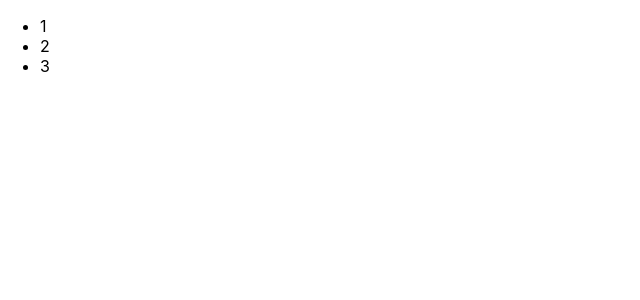
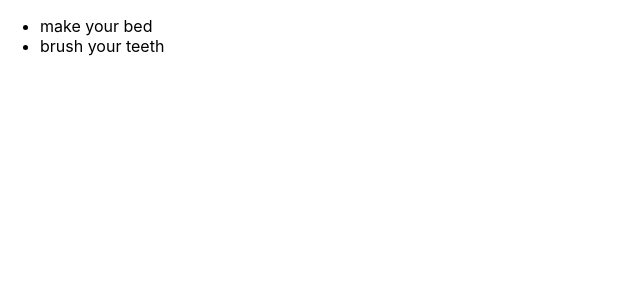
Before and after one commit to javierpb275/react-ts, a React (Create React App) app: page / in a window 1280 px wide. Shown: the top 300 px of the page, without its empty margins (0-640 px from the left). Built offline with nearby package versions, Linux system fonts and the light colour scheme.

Commit message:
created todo model and used it for the todos component

```diff
--- a/src/App.tsx
+++ b/src/App.tsx
@@ -1,9 +1,11 @@
 import Todos from "./components/Todos";
+import Todo from "./models/todo";
 
 function App() {
+  const todos = [new Todo("make your bed"), new Todo("brush your teeth")];
   return (
     <div>
-      <Todos items={["1", "2", "3"]} />
+      <Todos items={todos} />
     </div>
   );
 }
--- a/src/components/Todos.tsx
+++ b/src/components/Todos.tsx
@@ -1,10 +1,11 @@
 import React from "react";
+import Todo from "../models/todo";
 
-const Todos: React.FC<{ items: string[] }> = (props) => {
+const Todos: React.FC<{ items: Todo[] }> = (props) => {
   return (
     <ul>
       {props.items.map((item) => {
-        return <li key={item}>{item}</li>;
+        return <li key={item.id}>{item.text}</li>;
       })}
     </ul>
   );
--- /dev/null
+++ b/src/models/todo.ts
@@ -0,0 +1,11 @@
+class Todo {
+  id: string;
+  text: string;
+
+  constructor(todoText: string) {
+    this.text = todoText;
+    this.id = new Date().toISOString();
+  }
+}
+
+export default Todo;
```
